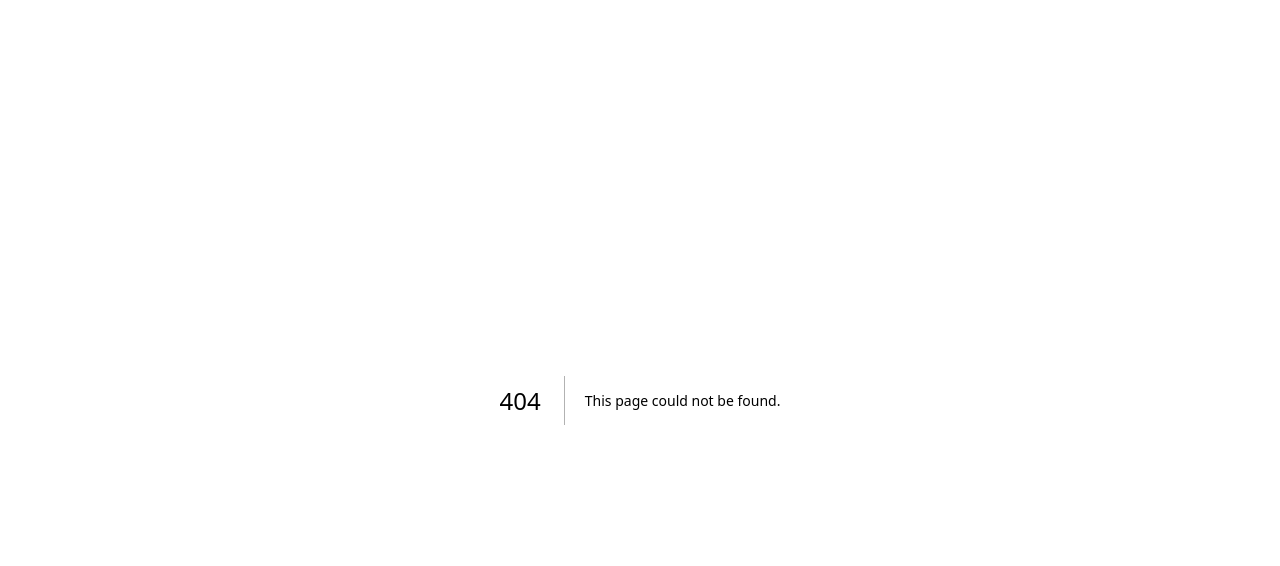
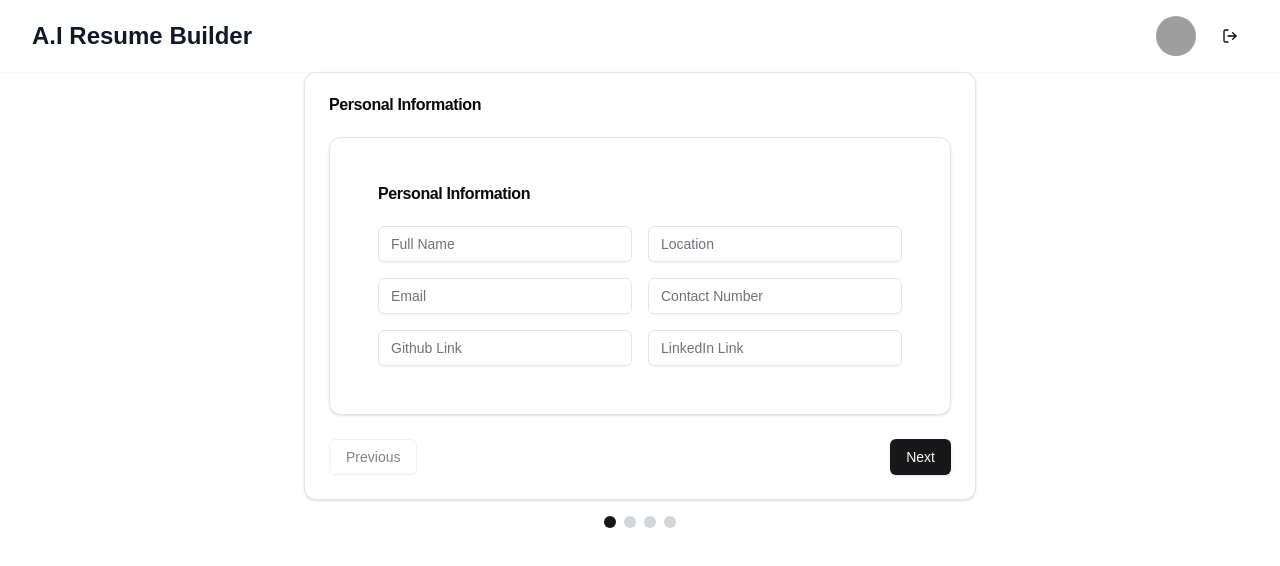
Before and after one commit to jacegonzales25/job-app-helper, a Next.js app: page /dashboard/resume in a window 1280 px wide. Before the commit this address had no page. Shown: the top 566 px of the page. Built offline with nearby package versions, Linux system fonts and the light colour scheme; grey boxes are pictures that could not be loaded.

Commit message:
feat: add multi-page-rendering (ongoing)

```diff
--- /dev/null
+++ b/app/dashboard/resume/page.tsx
@@ -0,0 +1,47 @@
+"use client";
+import { SessionProvider } from "next-auth/react";
+import MultiStepForm from "@/components/multi-page/multi-page-form";
+import PersonalForm from "@/components/resume/personal-form";
+// Import missing components
+import EducationForm from "@/components/resume/education-form";
+import ExperienceForm from "@/components/resume/experiences-form";
+import SkillsForm from "@/components/resume/skills-form";
+
+export default function Dashboard() {
+  const steps = [
+    {
+      title: "Personal Information",
+      component: <PersonalForm />,
+    },
+    {
+      title: "Education",
+      component: <EducationForm />,
+    },
+    {
+      title: "Experience",
+      component: <ExperienceForm />,
+    },
+    {
+      title: "Skills",
+      component: <SkillsForm />,
+    },
+  ];
+
+  const handleStepComplete = (stepIndex: number) => {
+    console.log(`Step ${stepIndex + 1} completed.`);
+  };
+
+  const handleFormComplete = () => {
+    console.log("Form completed.");
+  };
+
+  return (
+    <SessionProvider>
+      <MultiStepForm
+        steps={steps}
+        onStepComplete={handleStepComplete}
+        onFormComplete={handleFormComplete}
+      />
+    </SessionProvider>
+  );
+}
--- /dev/null
+++ b/components/multi-page/multi-page-form.tsx
@@ -0,0 +1,81 @@
+/* eslint-disable no-unused-vars */
+"use client";
+
+import {
+  Card,
+  CardContent,
+  CardFooter,
+  CardHeader,
+  CardTitle,
+} from "@/components/ui/card";
+import { Button } from "@/components/ui/button";
+import { cn } from "@/lib/utils";
+import React, { useState, ReactNode } from "react";
+
+type Step = {
+  title: string;
+  component: ReactNode;
+};
+
+type MultiStepFormProps = {
+  steps: Step[];
+  onStepComplete: (stepIndex: number) => void;
+  onFormComplete: () => void;
+};
+
+export default function MultiStepForm({
+  steps,
+  onStepComplete,
+  onFormComplete,
+}: MultiStepFormProps) {
+  const [currentStep, setCurrentStep] = useState(0);
+
+  const handleNext = () => {
+    if (currentStep < steps.length - 1) {
+      onStepComplete(currentStep);
+      setCurrentStep(currentStep + 1);
+    } else {
+      onFormComplete();
+    }
+  };
+
+  const handlePrevious = () => {
+    if (currentStep > 0) {
+      setCurrentStep(currentStep - 1);
+    }
+  };
+
+  return (
+    <div className="w-full max-w-2xl mx-auto">
+      <Card>
+        <CardHeader>
+          <CardTitle>{steps[currentStep].title}</CardTitle>
+        </CardHeader>
+        <CardContent>
+          {steps[currentStep].component}
+        </CardContent>
+        <CardFooter className="flex justify-between">
+          <Button onClick={handlePrevious} disabled={currentStep === 0} variant="outline">
+            Previous
+          </Button>
+          <Button onClick={handleNext}>
+            {currentStep === steps.length - 1 ? "Complete" : "Next"}
+          </Button>
+        </CardFooter>
+      </Card>
+      <div className="flex justify-center mt-4 space-x-2">
+        {steps.map((_, index) => (
+          <div
+            key={index}
+            className={cn(
+              "w-3 h-3 rounded-full",
+              index === currentStep ? "bg-primary" : "bg-gray-300"
+            )}
+          />
+        ))}
+      </div>
+    </div>
+  )
+
+
+}
--- a/components/resume/certifications-form.tsx
+++ b/components/resume/certifications-form.tsx
@@ -19,6 +19,7 @@ import { CalendarIcon, PlusCircle, Trash2 } from "lucide-react";
 import { Popover, PopoverContent, PopoverTrigger } from "../ui/popover";
 import { cn } from "@/lib/utils";
 import { format } from "date-fns";
+import { Calendar } from "../ui/calendar";
 
 const certificationsSchema = z.object({
   certifications: z
--- a/components/resume/resume-generator.tsx
+++ b/components/resume/resume-generator.tsx
@@ -1,3 +1,4 @@
+/* eslint-disable no-unused-vars */
 'use client'
 
 import { useState } from "react";
```
